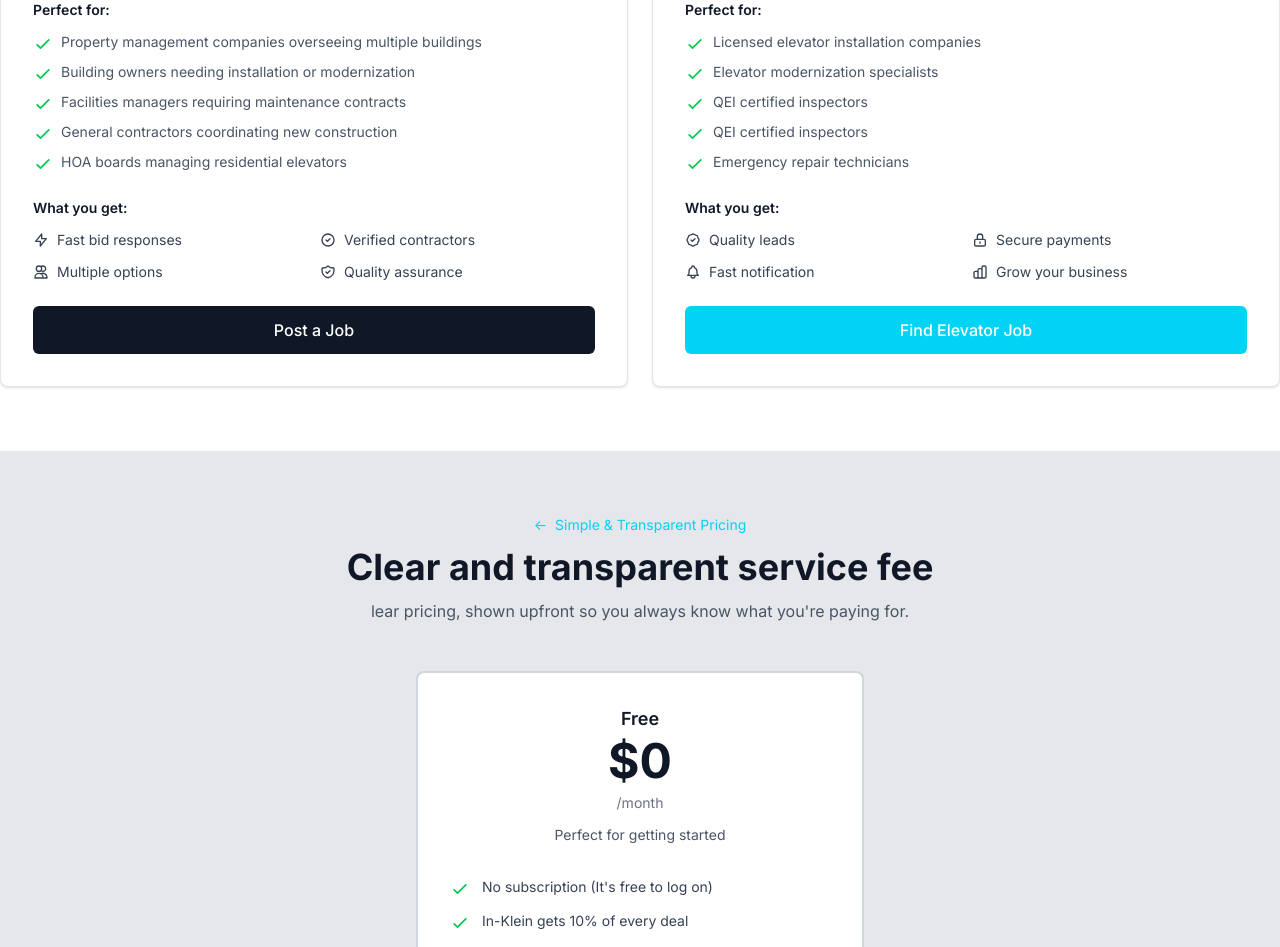
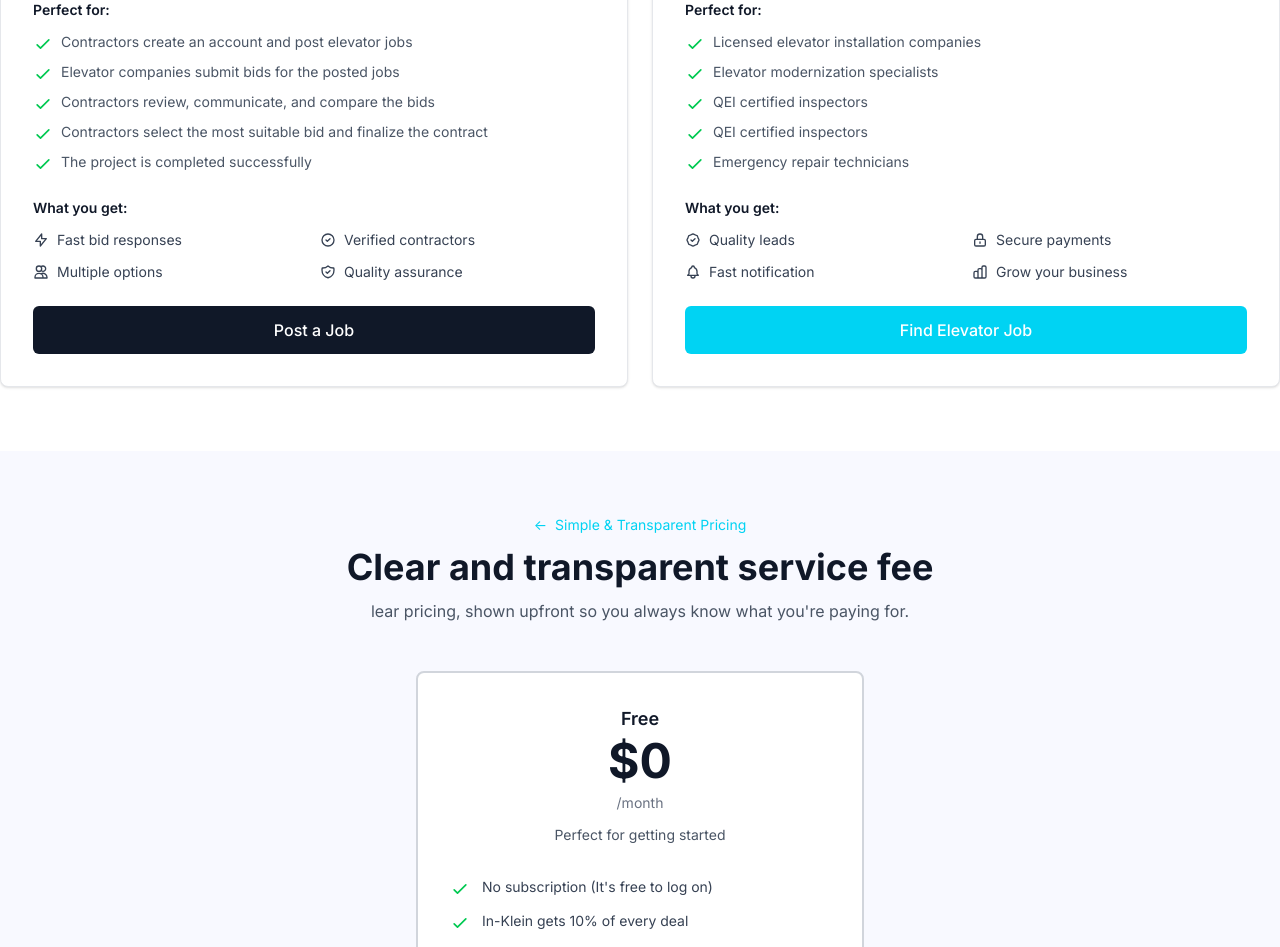
Before and after one commit to Softvence-Omega-Cyber-Monk/inkleinelevator-frontend, a React (Vite) app: page / in a window 1280 px wide. Shown: the part 2820-3767 px from the top of the page. Built offline with nearby package versions, Linux system fonts and the light colour scheme.

Commit message:
Update Hot IT Works

```diff
--- a/src/Layout/Footer.tsx
+++ b/src/Layout/Footer.tsx
@@ -16,7 +16,7 @@
       <div className="absolute inset-0 bg-black/60" />
 
       {/* Content */}
-      <div className="relative max-w-7xl mx-auto px-6 lg:px-12 py-12">
+      <div className="relative max-w-[1500px] mx-auto px-4 py-12">
         {/* Top Section */}
         <div className="grid grid-cols-1 md:grid-cols-2 lg:grid-cols-3 gap-12 mb-12">
           {/* Left - Main Heading and Buttons */}
--- a/src/pages/LandingPage/PricingSection.tsx
+++ b/src/pages/LandingPage/PricingSection.tsx
@@ -12,7 +12,7 @@
     ];
 
     return (
-        <div className="py-16 px-4 bg-gray-200">
+        <div className="py-16 px-4 bg-[#F8F9FF]">
             <div className="max-w-[1500px] mx-auto">
                 {/* Header Section */}
                 <div className="text-center mb-12">
--- a/src/pages/LandingPage/WhoItsFor.tsx
+++ b/src/pages/LandingPage/WhoItsFor.tsx
@@ -40,11 +40,11 @@
                             <h4 className="text-sm font-semibold text-gray-900 mb-3">Perfect for:</h4>
                             <div className="space-y-2">
                                 {[
-                                    'Property management companies overseeing multiple buildings',
-                                    'Building owners needing installation or modernization',
-                                    'Facilities managers requiring maintenance contracts',
-                                    'General contractors coordinating new construction',
-                                    'HOA boards managing residential elevators'
+                                    "Contractors create an account and post elevator jobs",
+                                    "Elevator companies submit bids for the posted jobs",
+                                    "Contractors review, communicate, and compare the bids",
+                                    "Contractors select the most suitable bid and finalize the contract",
+                                    "The project is completed successfully"
                                 ].map((item, index) => (
                                     <div key={index} className="flex items-start gap-2">
                                         <svg className="w-5 h-5 text-green-500 mt-0.5 flex-shrink-0" fill="none" stroke="currentColor" viewBox="0 0 24 24">
```
